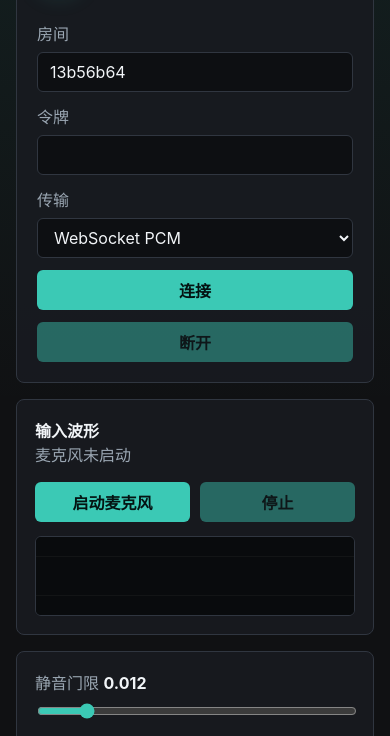
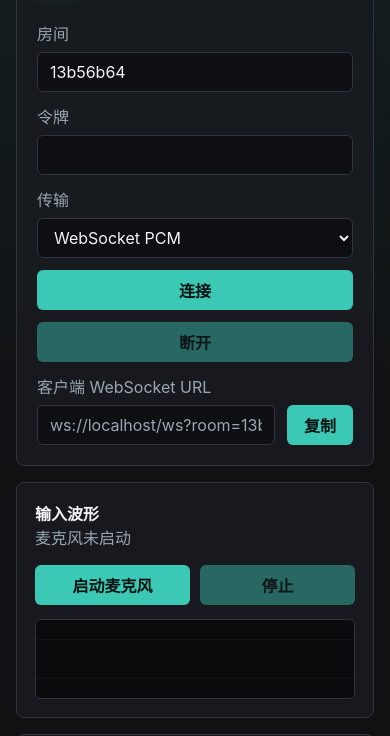
Before and after one commit to Dorbmon/WebMicForward, a website: page web/index.html in a window 390 px wide. Shown: the part 102-838 px from the top of the page. Drawn offline with Linux system fonts and the light colour scheme; no server answers.

Commit message:
feat: better url

```diff
--- a/web/app.js
+++ b/web/app.js
@@ -10,6 +10,8 @@ const elements = {
   roomInput: $("roomInput"),
   tokenInput: $("tokenInput"),
   transportSelect: $("transportSelect"),
+  clientUrlInput: $("clientUrlInput"),
+  copyClientUrlButton: $("copyClientUrlButton"),
   connectButton: $("connectButton"),
   disconnectButton: $("disconnectButton"),
   startMicButton: $("startMicButton"),
@@ -101,6 +103,37 @@ function buildWsUrl() {
   }
 
   return wsUrl;
+}
+
+function buildClientWsUrl() {
+  const wsUrl = new URL("/ws", location.href);
+  wsUrl.protocol = location.protocol === "https:" ? "wss:" : "ws:";
+  wsUrl.searchParams.set("room", elements.roomInput.value.trim());
+  wsUrl.searchParams.set("role", "client");
+
+  const token = elements.tokenInput.value.trim();
+  if (token) {
+    wsUrl.searchParams.set("token", token);
+  }
+
+  return wsUrl;
+}
+
+function updateClientUrl() {
+  elements.clientUrlInput.value = buildClientWsUrl().toString();
+}
+
+async function copyClientUrl() {
+  updateClientUrl();
+  const value = elements.clientUrlInput.value;
+  try {
+    await navigator.clipboard.writeText(value);
+  } catch {
+    elements.clientUrlInput.focus();
+    elements.clientUrlInput.select();
+    document.execCommand("copy");
+  }
+  setStatus("客户端 URL 已复制", "is-live");
 }
 
 function connect() {
@@ -703,6 +736,12 @@ function refreshUi() {
 
 elements.connectButton.addEventListener("click", connect);
 elements.disconnectButton.addEventListener("click", disconnect);
+elements.copyClientUrlButton.addEventListener("click", () => {
+  copyClientUrl().catch((error) => {
+    console.error(error);
+    setStatus("复制失败", "is-error");
+  });
+});
 elements.startMicButton.addEventListener("click", () => {
   startMic().catch((error) => {
     console.error(error);
@@ -714,8 +753,11 @@ elements.stopMicButton.addEventListener("click", stopMic);
 elements.thresholdInput.addEventListener("input", refreshUi);
 elements.hangoverInput.addEventListener("input", refreshUi);
 elements.gateInput.addEventListener("change", refreshUi);
+elements.roomInput.addEventListener("input", updateClientUrl);
+elements.tokenInput.addEventListener("input", updateClientUrl);
 
 initRoom();
+updateClientUrl();
 void initConfig();
 drawIdleWaveform();
 refreshUi();
--- a/web/index.html
+++ b/web/index.html
@@ -35,6 +35,13 @@
           </label>
           <button id="connectButton" type="button">连接</button>
           <button id="disconnectButton" type="button" disabled>断开</button>
+          <div class="client-url-row">
+            <label>
+              <span>客户端 WebSocket URL</span>
+              <input id="clientUrlInput" readonly spellcheck="false" />
+            </label>
+            <button id="copyClientUrlButton" type="button">复制</button>
+          </div>
         </div>
       </section>
 
--- a/web/styles.css
+++ b/web/styles.css
@@ -139,6 +139,18 @@ label span,
   align-items: end;
 }
 
+.client-url-row {
+  grid-column: 1 / -1;
+  display: grid;
+  grid-template-columns: minmax(0, 1fr) auto;
+  gap: 12px;
+  align-items: end;
+}
+
+input[readonly] {
+  color: var(--muted);
+}
+
 label {
   display: grid;
   gap: 7px;
@@ -249,12 +261,14 @@ label {
   }
 
   .mic-actions,
-  .connection-grid {
+  .connection-grid,
+  .client-url-row {
     width: 100%;
   }
 
   .mic-actions button,
-  .connection-grid button {
+  .connection-grid button,
+  .client-url-row button {
     width: 100%;
   }
 }
```
Also changed, not shown: 1 other file.
